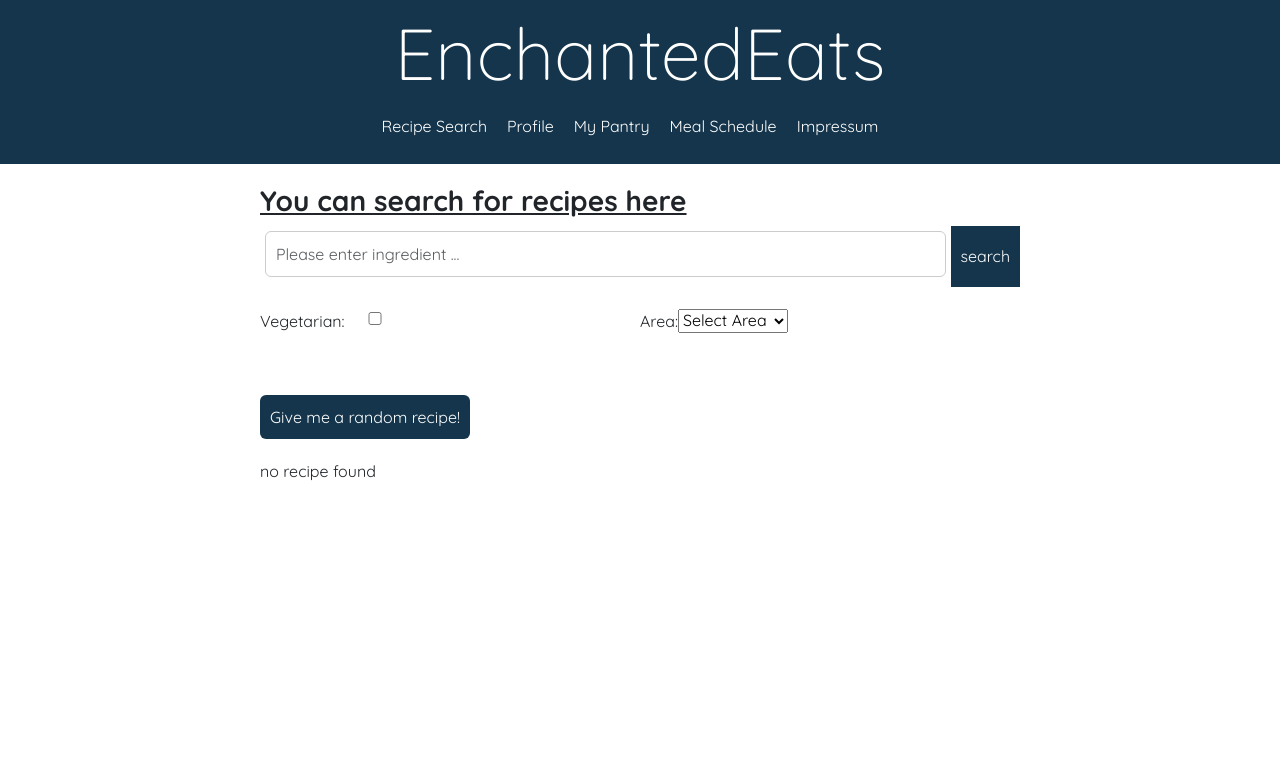
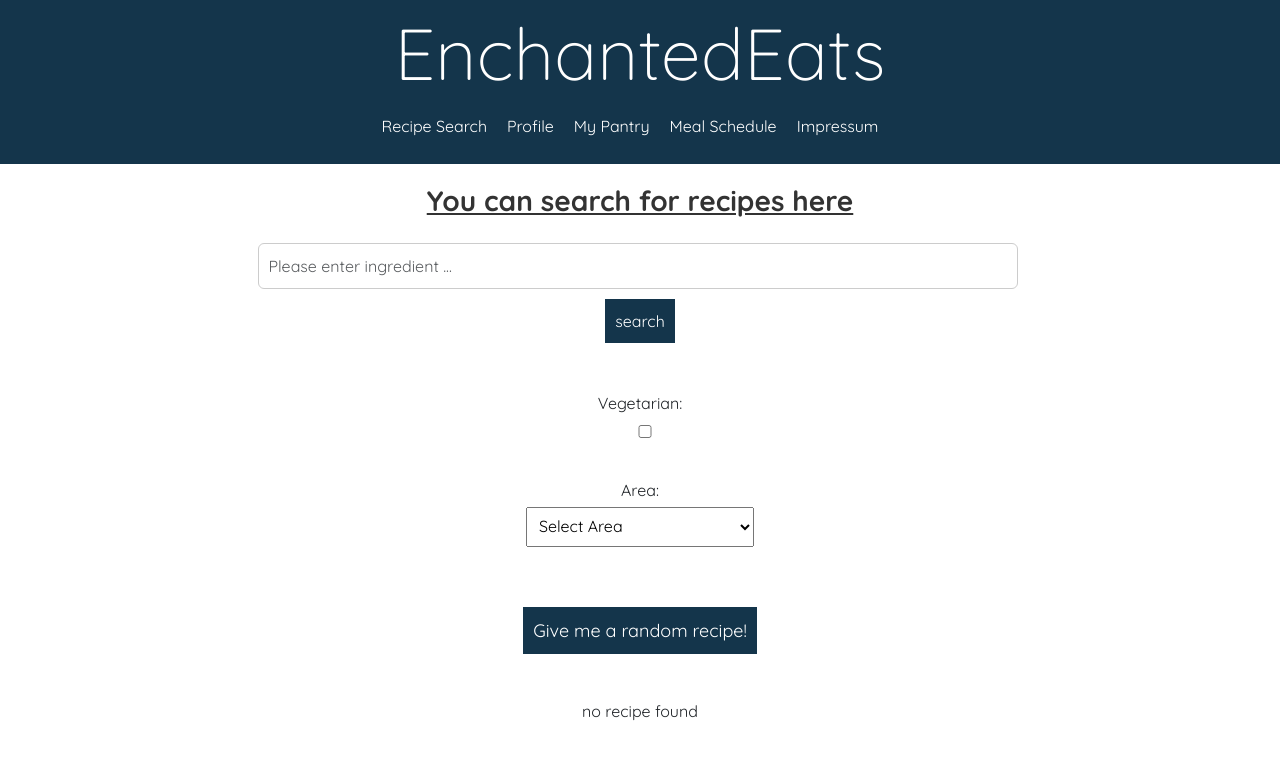
Before and after one commit to saskiamellies/rezept-softwaretchnik, a React (Create React App) app: page /recipes in a window 1280 px wide. Shown: the top 760 px of the page. Built offline with nearby package versions, Linux system fonts and the light colour scheme.

Commit message:
Design update

```diff
--- a/src/components/Impressum.jsx
+++ b/src/components/Impressum.jsx
@@ -4,11 +4,12 @@ const Impressum = () => {
   return (
     <div className="impressum-container">
       <div>
-        <h1>Willkommen auf der Impressum-Seite</h1>
+        <h1>Impressum</h1>
       </div>
 
       <textarea
-        value="Dies ist ein Studierenden-Projekt im Rahmen des Moduls 'Wirtschaftsinformatik-Projekt' des Studiengangs B.Sc. Wirtschaftsinformatik an der BHT Berlin"
+      className="textarea-no-border"
+        value="Dies ist ein Studierenden-Projekt im Rahmen des Moduls 'Wirtschaftsinformatik-Projekt' des Studiengangs B.Sc. Wirtschaftsinformatik an der BHT Berlin."
         rows={4}
         cols={50}
         readOnly
--- a/src/components/RecipeInput.jsx
+++ b/src/components/RecipeInput.jsx
@@ -47,11 +47,13 @@ oder nach gerichten aus bestimmten Ländern sowie ein Button für die Anzeige ei
       </div>
 
       <div className="recipe-filter-container">
-        <label>Vegetarian:
+      <div className="filter-container">
+        <label className="filter-label">Vegetarian: </label>
           <input type="checkbox" onChange={handleCheckboxChange} className="filter-checkbox" />
-        </label>
-        <label>Area:
-          <select onChange={handleAreaChange} value={selectedArea}>
+          </div>
+          <div className="filter-container">
+        <label className="filter-label">Area:</label>
+          <select onChange={handleAreaChange} value={selectedArea} className="filter-dropdown">
             <option value="">Select Area</option>
             <option value="American">American</option>
             <option value="British">British</option>
@@ -83,10 +85,10 @@ oder nach gerichten aus bestimmten Ländern sowie ein Button für die Anzeige ei
             <option value="Vietnamese">Vietnamese</option>
           {/* Weitere Optionen hier hinzufügen */}
           </select>
-        </label>
+          </div>
       </div>
 
-      <button onClick={handleRandomClick} className="btn btn-primary"> Give me a random recipe! </button>
+      <button onClick={handleRandomClick} className="btn-primary"> Give me a random recipe! </button>
     </div>
   );
 };
--- a/src/components/RecipeList.jsx
+++ b/src/components/RecipeList.jsx
@@ -78,7 +78,7 @@ const RecipeList = ({ ingredient, isVegetarian, area, onClickRecipe }) => {
           </div>
         </>
       ) : (
-        <p>no recipe found</p>
+        <p className="no-recipe-found">no recipe found</p>
       )}
     </div>
   );
--- a/src/style.css
+++ b/src/style.css
@@ -41,7 +41,7 @@ body {
 
 .nav li:hover{
   background-color: #550d0d;
-  border-radius: 8px;
+
 }
 
 .nav-container {
@@ -77,6 +77,7 @@ body {
 }
 
 .btn-search {
+  margin-bottom: 8px;
   background-color: #a0adb6;
   color: #000000;
   border: 1px solid #ffffff
@@ -94,37 +95,68 @@ body {
   color: #fff;
   padding: 10px;
   border: none;
-  cursor: pointer;
 }
 
 .Recipes button:hover{
   background-color: #550d0d;
-  border-radius: 8px;
+
 }
 
 .recipe-input-container {
   display: flex;
+  flex-direction: column;
+  align-items: center;
+  margin-bottom: 20px;
 }
+
+.form-control {
+  padding: 8px;
+  font-size: 16px;
+  margin-right: 10px;
+}
+
 
 
 .recipe-filter-container {
   display: flex;
+  flex-direction: column;
   align-items: center;
-
 }
 
-/* Stil für das Label */
-.recipe-filter-container label {
-  display: flex;
-  align-items: center;
-  margin-bottom: 60px;
+.filter-container {
+  width: 100%;
+  margin-bottom: 10px;
+  text-align: center;
 }
 
-/* Stil für die Checkbox */
-.recipe-filter-container input[type="checkbox"] {
-  margin-right: 15rem; /* Abstand zwischen Checkbox und Text */
+.filter-label {
+  margin-bottom: 5px;
+}
 
+.filter-dropdown {
+  padding: 8px;
+  font-size: 16px;
+  width: 30%;
+  box-sizing: border-box;
 }
+
+label {
+  margin-bottom: 2px;
+}
+
+
+.filter-checkbox {
+  margin-top: 5px;
+}
+
+select {
+  padding: 8px;
+  font-size: 16px;
+  margin-bottom: 30px;
+}
+
+
+
 
 /* Ausgabe*/
 
@@ -164,9 +196,14 @@ body {
 }
 
 .btn-primary {
-  background-color: #14354b;
-  color: #ffffff;
-  border: 1px solid #ffffff
+  margin: 20px auto; /* horizontal zentriert */
+  padding: 10px 20px;
+  font-size: 18px;
+  background-color: #28a745;
+  color: #fff;
+  border: none;
+  cursor: pointer;
+  display: block;
 }
 
 .Recipes {
@@ -386,14 +423,17 @@ input {
 }
 /*Design Impressum*/
 .impressum-container {
+  max-width: 800px;
   display: flex;
   flex-direction: column;
   align-items: center;
   text-align: center;
+  margin: 0 auto;
+  padding: 20px;
 }
 
 .address-container {
-  font-style: italic;
+
   margin-top: 10px;
   text-align: center;
 }
@@ -409,4 +449,26 @@ input {
 h3 {
   font-weight: bold;
   text-decoration: underline;
+
 }
+
+h3 {
+  text-align: center;
+  color: #333;
+  margin-bottom: 20px;
+}
+
+
+.textarea-no-border {
+  width: 700px;
+  margin-bottom: 20px;
+  border: none;
+  resize: none;
+  outline: none;
+  text-align: center;
+}
+
+.no-recipe-found {
+  text-align: center;
+  margin-top: 5px;
+}
```
